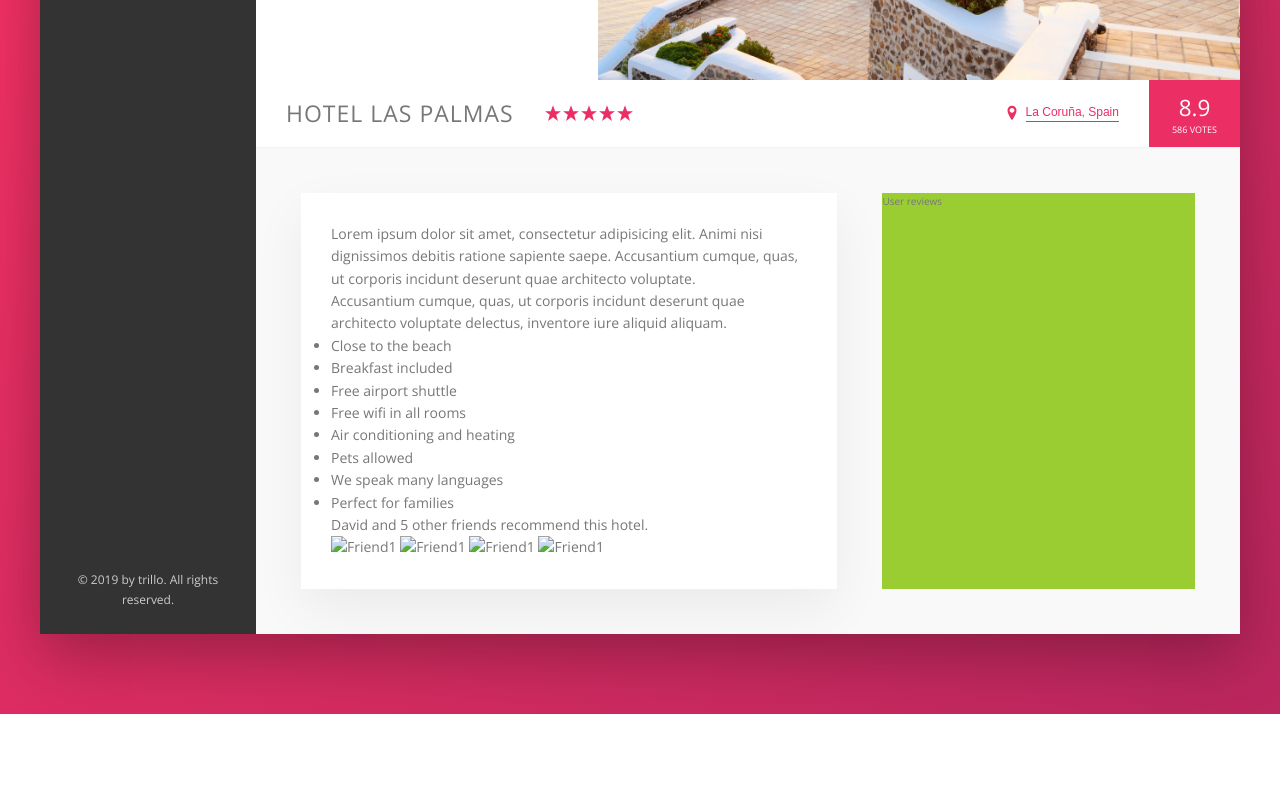
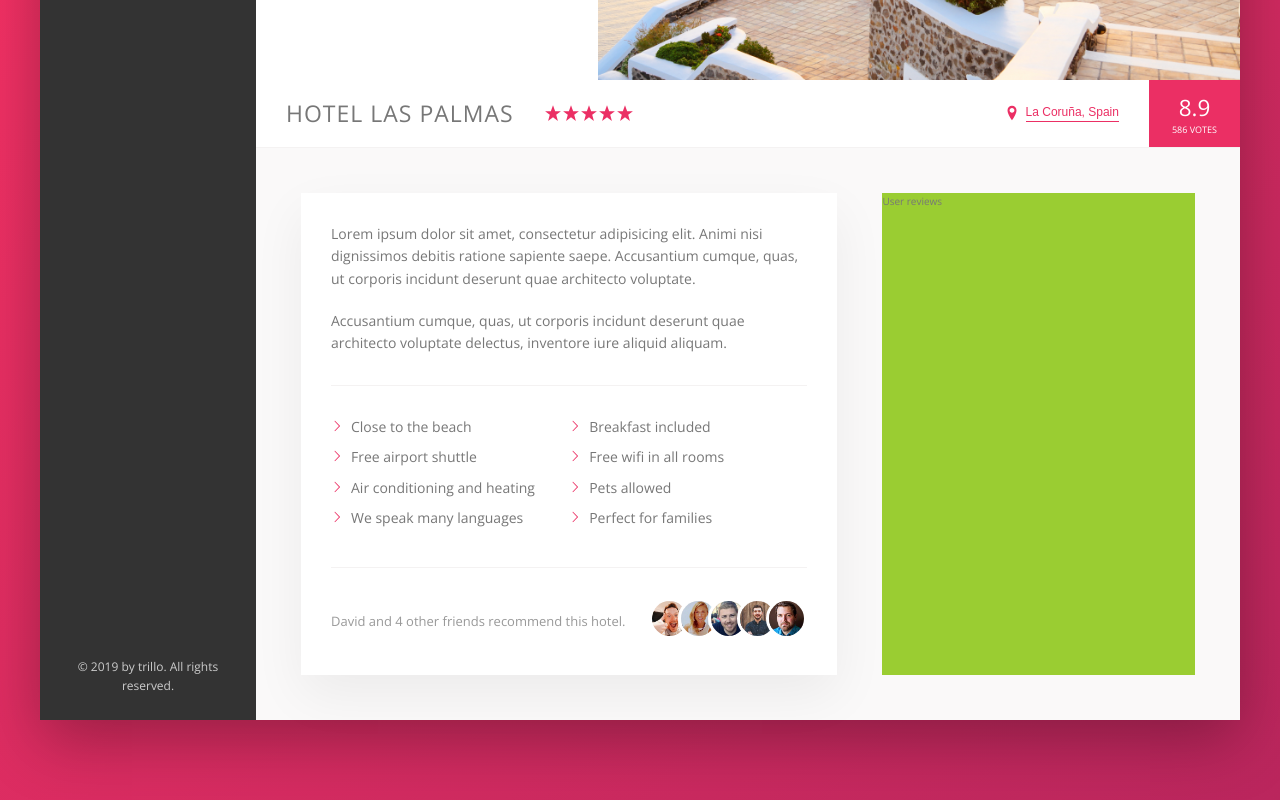
Before and after one commit to Albertoatx/flex-trillo, a website: page index.html in a window 1280 px wide. Shown: the part 455-1255 px from the top of the page. Before the commit the page ends 1169 px from the top, so only its background shows below. Drawn offline with nearby package versions, Linux system fonts and the light colour scheme.

Commit message:
building the Description section inside Detail, Part2 (format description list + recommend)

```diff
--- a/index.html
+++ b/index.html
@@ -185,13 +185,14 @@
                             </ul>
                             <div class="recommend">
                                 <p class="recommend__count">
-                                    David and 5 other friends recommend this hotel.
+                                    David and 4 other friends recommend this hotel.
                                 </p>
                                 <div class="recommend__friends">
-                                    <img src="img/user-3.jpg" alt="Friend1" class="recommend__photo">
-                                    <img src="img/user-4.jpg" alt="Friend1" class="recommend__photo">
-                                    <img src="img/user-5.jpg" alt="Friend1" class="recommend__photo">
-                                    <img src="img/user-6.jpg" alt="Friend1" class="recommend__photo">
+                                    <img src="img/user-1.jpg" alt="Friend1" class="recommend__photo">
+                                    <img src="img/user-2.jpg" alt="Friend2" class="recommend__photo">
+                                    <img src="img/user-3.jpg" alt="Friend3" class="recommend__photo">
+                                    <img src="img/user-4.jpg" alt="Friend4" class="recommend__photo">
+                                    <img src="img/user-5.jpg" alt="Friend5" class="recommend__photo">
                                 </div>
                             </div>
                         </div>
--- a/sass/_components.scss
+++ b/sass/_components.scss
@@ -347,3 +347,81 @@
     //filter: none;
   }
 }
+
+
+//////////////////////////////////////////
+// PARAGRAPH
+.paragraph {
+
+  &:not(:last-of-type){
+    margin-bottom: 2rem;
+  }
+}
+
+
+//////////////////////////////////////////
+// LIST <ul>
+.list {
+  list-style: none;
+  margin: 3rem 0;
+  padding: 3rem 0;
+  border-top: var(--line);
+  border-bottom: var(--line);
+
+  display: flex;   // Flex Container (by default 'flex-wrap: nowrap')
+  flex-wrap: wrap; // if not enough space -> allow the list elements to wrap into new lines
+
+  // <li>
+  &__item {
+    flex: 0 0 50%; // width 50% because we want to have 2 elements side-by-side
+    margin-bottom: .8rem;
+  }
+
+  &__item::before {
+    content: '';    // always define content for a pseudo-element
+    display: inline-block;
+    height: 1.2rem;
+    width: 1.2rem;
+    margin-right: .8rem;
+
+    // Include an SVG icon in our CSS without using any HTML
+    // Older browsers
+    // background-image: url(../img/chevron-thin-right.svg);
+    // background-size: cover; // avoid icon repeating
+
+    // Newer browsers- use masks
+    background-color: var(--color-primary);
+    -webkit-mask-image: url(../img/chevron-thin-right.svg);
+    -webkit-mask-size: cover;
+    mask-image: url(../img/chevron-thin-right.svg);
+    mask-size: cover;
+  }
+}
+
+
+//////////////////////////////////////////
+// RECOMMEND
+.recommend {
+  font-size: 1.3rem;
+  color: var(--color-grey-dark-3);
+
+  display: flex;
+  //justify-content: space-between;
+  align-items: center;
+
+  &__count {
+    margin-right: auto;
+  }
+
+  &__photo {
+    height: 3.5rem;
+    width: 3.5rem;
+    border-radius: 50%;       // round the image
+    border: 3px solid #fff;
+    box-sizing: content-box;  // to avoid the border shrinking the image
+
+    &:not(:last-child) {
+      margin-right: -1.5rem;  // place images artially on top of each other
+    }
+  }
+}
```
Also changed, not shown: css/style.css, img/chevron-thin-right.svg (added), img/user-1.jpg (added), img/user-2.jpg (added), img/user-3.jpg (added), img/user-4.jpg (added), img/user-5.jpg (added), 1 other file.
